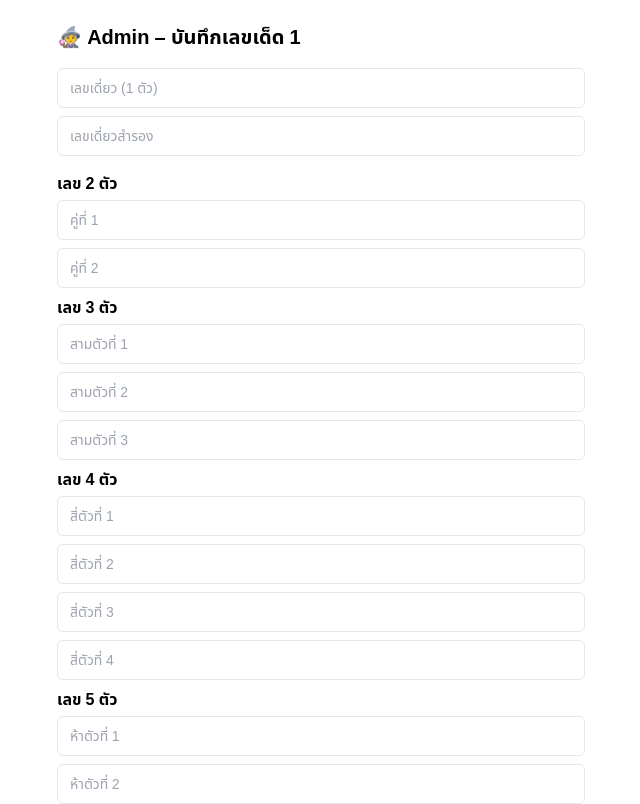
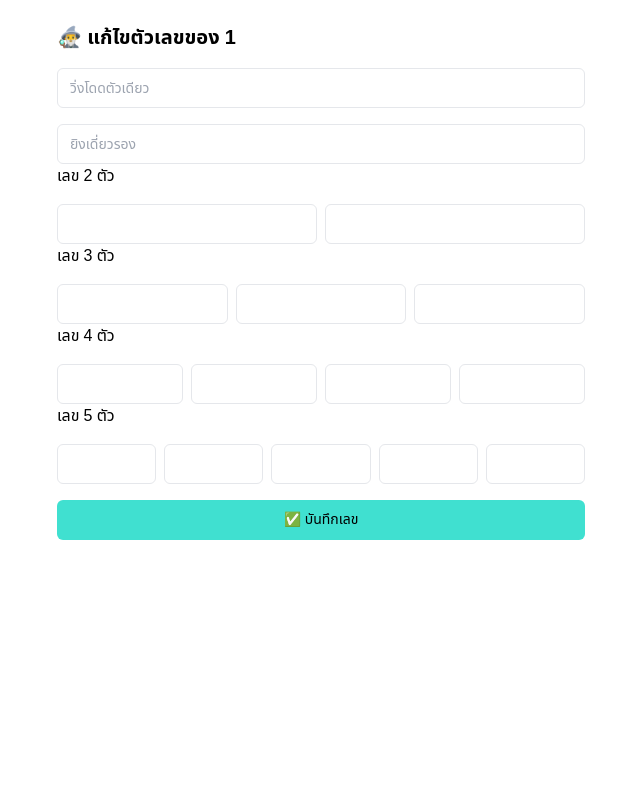
Before and after one commit to jakkawan10/duanghuay-app, a Next.js app: page /admin/prediction/1 in a window 1280 px wide. Shown: the top 804 px of the page, without its empty margins (319-959 px from the left). Built offline with nearby package versions, Linux system fonts and the light colour scheme; no server answers.

Commit message:
Admin → ใช้ input ช่องต่อช่อง (Array)

```diff
--- a/app/admin/prediction/[god]/page.tsx
+++ b/app/admin/prediction/[god]/page.tsx
@@ -1,14 +1,14 @@
 'use client'
 
 import { useState } from 'react'
-import { useParams } from 'next/navigation'
+import { doc, setDoc, serverTimestamp } from 'firebase/firestore'
 import { db } from '@/lib/firebase'
-import { doc, setDoc, serverTimestamp } from 'firebase/firestore'
 import { Input } from '@/components/ui/input'
 import { Button } from '@/components/ui/button'
 import { toast } from 'sonner'
 
-// โครงสร้าง B: เก็บเลขเป็น array
+type NumbersArray = string[]
+
 const defaultData = {
   solo: '',
   singleBackup: '',
@@ -18,39 +18,26 @@ const defaultData = {
   five: ['', '', '', '', ''],
 }
 
-export default function AdminPredictionPage() {
-  const { god } = useParams() as { god: string }
-  const [formData, setFormData] = useState(defaultData)
+export default function AdminPage({ params }: { params: { god: string } }) {
+  const { god } = params
+  const [form, setForm] = useState(defaultData)
   const [loading, setLoading] = useState(false)
 
-  // ฟังก์ชันแก้ไขค่าใน array
-  const handleArrayChange = (field: keyof typeof defaultData, index: number, value: string) => {
-    setFormData((prev) => {
-      const current = Array.isArray(prev[field]) ? prev[field] : []
-      return {
-        ...prev,
-        [field]: current.map((v: string, i: number) => (i === index ? value : v)),
-      }
-    })
-  }
-
-  // ฟังก์ชันแก้ไขค่าที่เป็น string ปกติ
-  const handleChange = (field: keyof typeof defaultData, value: string) => {
-    setFormData((prev) => ({
-      ...prev,
-      [field]: value,
-    }))
+  const handleChangeArray = (field: keyof typeof form, index: number, value: string) => {
+    const arr = [...(form[field] as NumbersArray)]
+    arr[index] = value
+    setForm((prev) => ({ ...prev, [field]: arr }))
   }
 
   const handleSubmit = async () => {
     setLoading(true)
     try {
       const payload = {
-        ...formData,
+        ...form,
         updatedAt: serverTimestamp(),
       }
       await setDoc(doc(db, 'predictions', god), payload)
-      toast.success('บันทึกเลขเด็ดเรียบร้อยแล้ว')
+      toast.success(`บันทึกเลขของ ${god} สำเร็จแล้ว`)
     } catch (err) {
       console.error(err)
       toast.error('เกิดข้อผิดพลาด')
@@ -60,75 +47,54 @@ export default function AdminPredictionPage() {
   }
 
   return (
-    <div className="max-w-xl mx-auto p-6">
-      <h1 className="text-xl font-bold mb-4">🧙‍♀️ Admin – บันทึกเลขเด็ด {god}</h1>
+    <div className="max-w-xl mx-auto p-6 space-y-4">
+      <h1 className="text-xl font-bold mb-4">🧙‍♂️ แก้ไขตัวเลขของ {god}</h1>
 
-      {/* 1 ตัว */}
       <Input
-        placeholder="เลขเดี่ยว (1 ตัว)"
-        value={formData.solo}
-        onChange={(e) => handleChange('solo', e.target.value)}
-        className="mb-2"
+        placeholder="วิ่งโดดตัวเดียว"
+        value={form.solo}
+        onChange={(e) => setForm({ ...form, solo: e.target.value })}
+      />
+      <Input
+        placeholder="ยิงเดี่ยวรอง"
+        value={form.singleBackup}
+        onChange={(e) => setForm({ ...form, singleBackup: e.target.value })}
       />
 
-      {/* เลขเดี่ยวสำรอง */}
-      <Input
-        placeholder="เลขเดี่ยวสำรอง"
-        value={formData.singleBackup}
-        onChange={(e) => handleChange('singleBackup', e.target.value)}
-        className="mb-4"
-      />
+      {/* Double */}
+      <label>เลข 2 ตัว</label>
+      <div className="grid grid-cols-2 gap-2">
+        {form.double.map((val, i) => (
+          <Input key={i} value={val} onChange={(e) => handleChangeArray('double', i, e.target.value)} />
+        ))}
+      </div>
 
-      {/* 2 ตัว */}
-      <h2 className="font-semibold mb-1">เลข 2 ตัว</h2>
-      {formData.double.map((v, i) => (
-        <Input
-          key={i}
-          placeholder={`คู่ที่ ${i + 1}`}
-          value={v}
-          onChange={(e) => handleArrayChange('double', i, e.target.value)}
-          className="mb-2"
-        />
-      ))}
+      {/* Triple */}
+      <label>เลข 3 ตัว</label>
+      <div className="grid grid-cols-3 gap-2">
+        {form.triple.map((val, i) => (
+          <Input key={i} value={val} onChange={(e) => handleChangeArray('triple', i, e.target.value)} />
+        ))}
+      </div>
 
-      {/* 3 ตัว */}
-      <h2 className="font-semibold mb-1">เลข 3 ตัว</h2>
-      {formData.triple.map((v, i) => (
-        <Input
-          key={i}
-          placeholder={`สามตัวที่ ${i + 1}`}
-          value={v}
-          onChange={(e) => handleArrayChange('triple', i, e.target.value)}
-          className="mb-2"
-        />
-      ))}
+      {/* Quad */}
+      <label>เลข 4 ตัว</label>
+      <div className="grid grid-cols-4 gap-2">
+        {form.quad.map((val, i) => (
+          <Input key={i} value={val} onChange={(e) => handleChangeArray('quad', i, e.target.value)} />
+        ))}
+      </div>
 
-      {/* 4 ตัว */}
-      <h2 className="font-semibold mb-1">เลข 4 ตัว</h2>
-      {formData.quad.map((v, i) => (
-        <Input
-          key={i}
-          placeholder={`สี่ตัวที่ ${i + 1}`}
-          value={v}
-          onChange={(e) => handleArrayChange('quad', i, e.target.value)}
-          className="mb-2"
-        />
-      ))}
+      {/* Five */}
+      <label>เลข 5 ตัว</label>
+      <div className="grid grid-cols-5 gap-2">
+        {form.five.map((val, i) => (
+          <Input key={i} value={val} onChange={(e) => handleChangeArray('five', i, e.target.value)} />
+        ))}
+      </div>
 
-      {/* 5 ตัว */}
-      <h2 className="font-semibold mb-1">เลข 5 ตัว</h2>
-      {formData.five.map((v, i) => (
-        <Input
-          key={i}
-          placeholder={`ห้าตัวที่ ${i + 1}`}
-          value={v}
-          onChange={(e) => handleArrayChange('five', i, e.target.value)}
-          className="mb-2"
-        />
-      ))}
-
-      <Button disabled={loading} onClick={handleSubmit} className="mt-4">
-        {loading ? 'กำลังบันทึก...' : '✅ บันทึกเลขเด็ด'}
+      <Button disabled={loading} onClick={handleSubmit} className="w-full">
+        {loading ? 'กำลังบันทึก...' : '✅ บันทึกเลข'}
       </Button>
     </div>
   )
--- a/app/fortune/deity/[god]/page.tsx
+++ b/app/fortune/deity/[god]/page.tsx
@@ -1,31 +1,36 @@
 'use client'
 
 import { useEffect, useState } from 'react'
-import { useParams } from 'next/navigation'
+import { doc, getDoc } from 'firebase/firestore'
 import { db } from '@/lib/firebase'
-import { doc, getDoc } from 'firebase/firestore'
 
-const defaultData = {
-  oneDigit: '',
-  onePair: '',
-  twoDigit: ['', ''],
-  threeDigit: ['', '', ''],
-  fourDigit: ['', '', '', ''],
-  fiveDigit: ['', '', '', '', '']
+type Prediction = {
+  solo: string
+  singleBackup: string
+  double: string[]
+  triple: string[]
+  quad: string[]
+  five: string[]
 }
 
-export default function DeityPage() {
-  const { god } = useParams() as { god: string }
-  const [data, setData] = useState(defaultData)
+const deityImages: Record<string, string> = {
+  sroiboon: '/images/sroiboon.png',
+  maneewitch: '/images/maneewitch.png',
+  intra: '/images/intra.png',
+  dandok: '/images/dandok.png',
+}
+
+export default function DeityPage({ params }: { params: { god: string } }) {
+  const { god } = params
+  const [data, setData] = useState<Prediction | null>(null)
   const [loading, setLoading] = useState(true)
 
   useEffect(() => {
     const fetchData = async () => {
       try {
-        const ref = doc(db, 'predictions', god)
-        const snap = await getDoc(ref)
+        const snap = await getDoc(doc(db, 'predictions', god))
         if (snap.exists()) {
-          setData({ ...defaultData, ...snap.data() })
+          setData(snap.data() as Prediction)
         }
       } catch (err) {
         console.error(err)
@@ -33,21 +38,45 @@ export default function DeityPage() {
         setLoading(false)
       }
     }
-    if (god) fetchData()
+    fetchData()
   }, [god])
 
-  if (loading) return <p className="text-center mt-10">⏳ กำลังโหลด...</p>
+  if (loading) return <p className="text-center p-4">⏳ กำลังโหลด...</p>
+  if (!data) return <p className="text-center p-4 text-red-500">❌ ไม่พบข้อมูล</p>
 
   return (
-    <div className="max-w-xl mx-auto p-6">
-      <h1 className="text-xl font-bold mb-4">คำทำนายจาก {god}</h1>
+    <div className="max-w-2xl mx-auto p-6 space-y-4">
+      <h1 className="text-xl font-bold text-center mb-4">คำทำนายจาก {god}</h1>
 
-      <p>วิ่งโดดตัวเดียว: {data.oneDigit}</p>
-      <p>ยิงเดี่ยวรอง: {data.onePair}</p>
-      <p>2 ตัวเป้า: {data.twoDigit.join(', ')}</p>
-      <p>3 ตัว: {data.threeDigit.join(', ')}</p>
-      <p>4 ตัว: {data.fourDigit.join(', ')}</p>
-      <p>5 ตัว: {data.fiveDigit.join(', ')}</p>
+      {/* รูปเทพ */}
+      <div className="flex justify-center">
+        <img src={deityImages[god]} alt={god} className="rounded-xl shadow w-64" />
+      </div>
+
+      <div className="space-y-3">
+        <p>วิ่งโดดตัวเดียว: <span className="font-bold">{data.solo}</span></p>
+        <p>ยิงเดี่ยวรอง: <span className="font-bold">{data.singleBackup}</span></p>
+
+        <p>2 ตัวเป้า:</p>
+        <div className="flex gap-2">
+          {data.double.map((n, i) => <div key={i} className="p-2 border rounded">{n}</div>)}
+        </div>
+
+        <p>3 ตัว:</p>
+        <div className="flex gap-2">
+          {data.triple.map((n, i) => <div key={i} className="p-2 border rounded">{n}</div>)}
+        </div>
+
+        <p>4 ตัว:</p>
+        <div className="flex gap-2">
+          {data.quad.map((n, i) => <div key={i} className="p-2 border rounded">{n}</div>)}
+        </div>
+
+        <p>5 ตัว:</p>
+        <div className="flex gap-2">
+          {data.five.map((n, i) => <div key={i} className="p-2 border rounded">{n}</div>)}
+        </div>
+      </div>
     </div>
   )
 }
```
